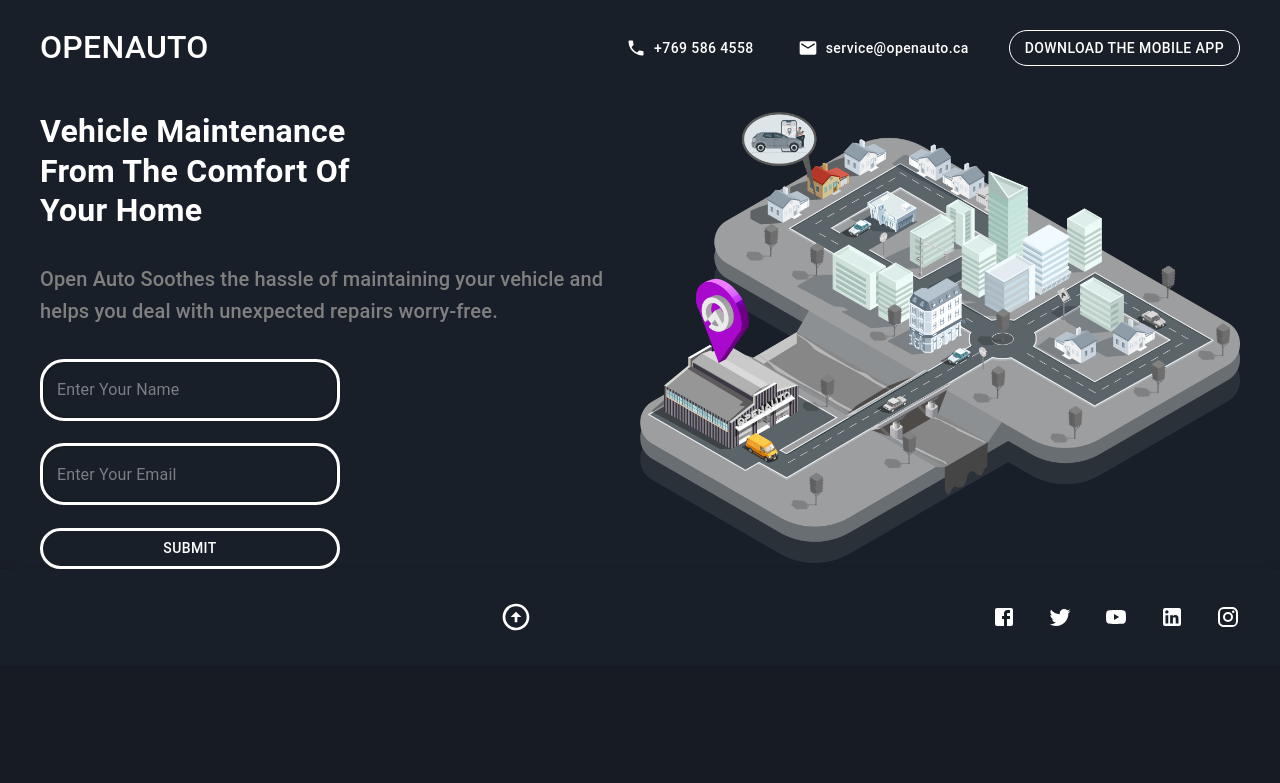
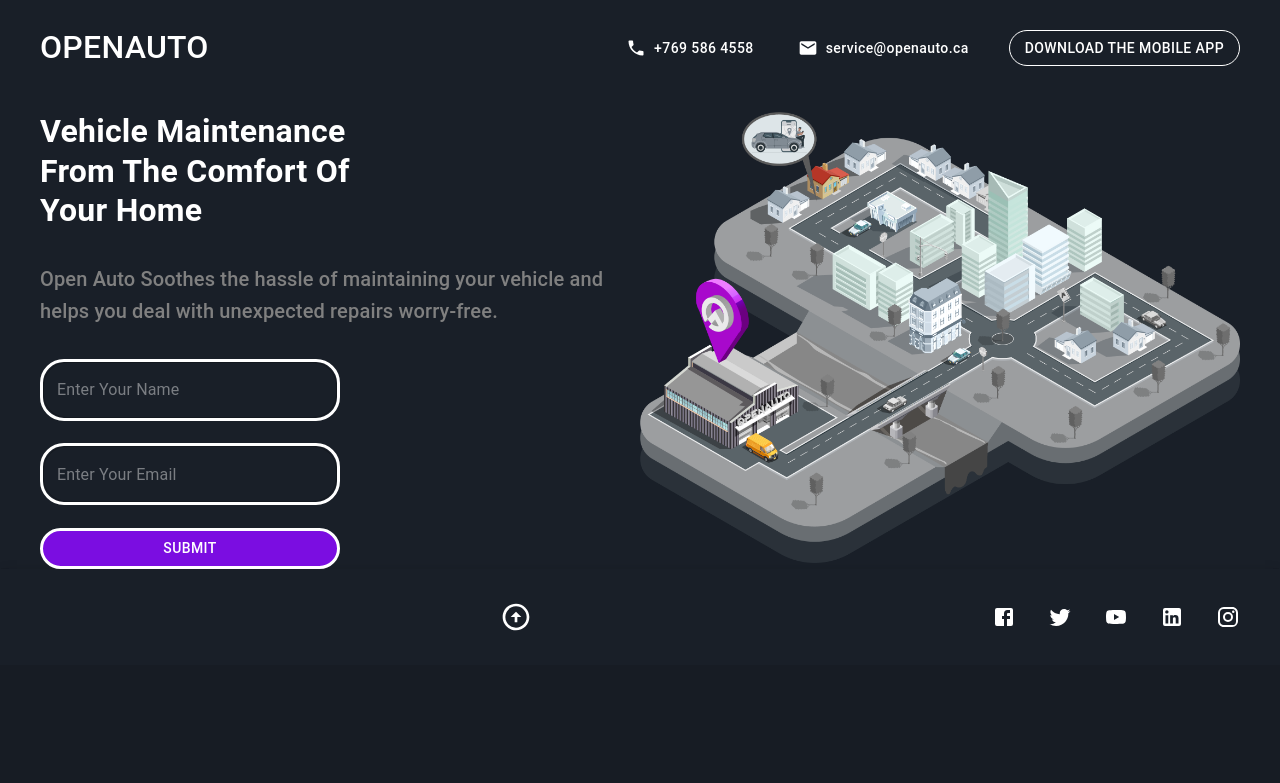
Before and after one commit to Krishnavithal/Openauto, a React (Create React App) app: page / in a window 1280 px wide. Shown: the top 783 px of the page. Built offline with nearby package versions, Linux system fonts and the light colour scheme; the HTML template or start-up script is replaced by a standard one.

Commit message:
added margin for loading

```diff
--- a/src/components/Home/home.css
+++ b/src/components/Home/home.css
@@ -16,6 +16,7 @@
 }
 
 .MuiButton-root.submit,
+.MuiButton-root.saving,
 .MuiOutlinedInput-root.input-fields {
     border-radius: 24px;
     width: 50%;
@@ -28,6 +29,10 @@
     border: solid #7B0DE1;
 }
 
+.MuiButton-root.saving,.MuiButton-root.submit {
+    background: #7B0DE1;
+}
+
 .loader {
     border: 1px solid #f3f3f3;
     /* Light grey */
@@ -38,6 +43,7 @@
     height: 20px;
     animation: spin 2s linear infinite;
     margin-right: 2px;
+    margin-right: 16px;
 }
 
 @keyframes spin {
--- a/src/components/Home/userForm.jsx
+++ b/src/components/Home/userForm.jsx
@@ -120,8 +120,9 @@
                                 </FormHelperText>
                             </FormControl>
                             {isLoading ? <Button
-                                className="submit"
+                                className="saving"
                                 variant="outlined"
+                                disabled
                             >
                                 <div className="loader"></div>Saving
                             </Button> : <Button className="submit" type="submit" variant="outlined" disabled={!!(errors.email || errors.userName)}>
```
